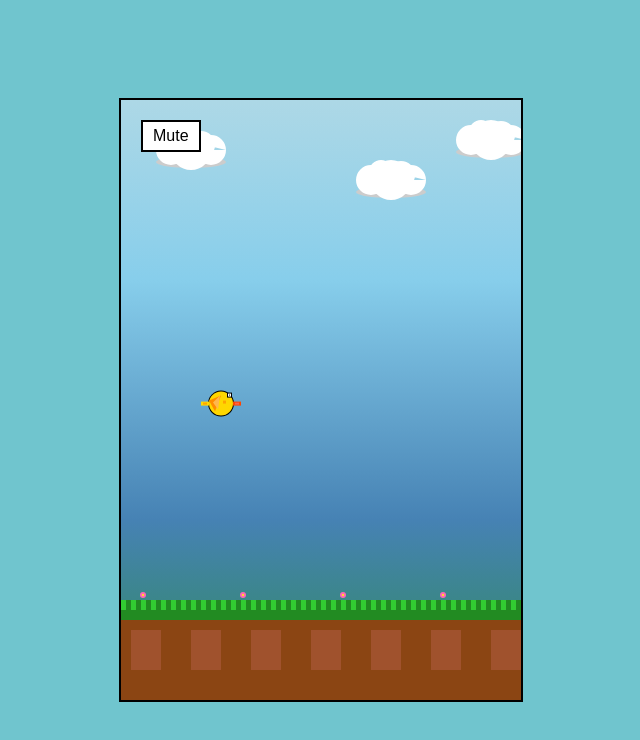
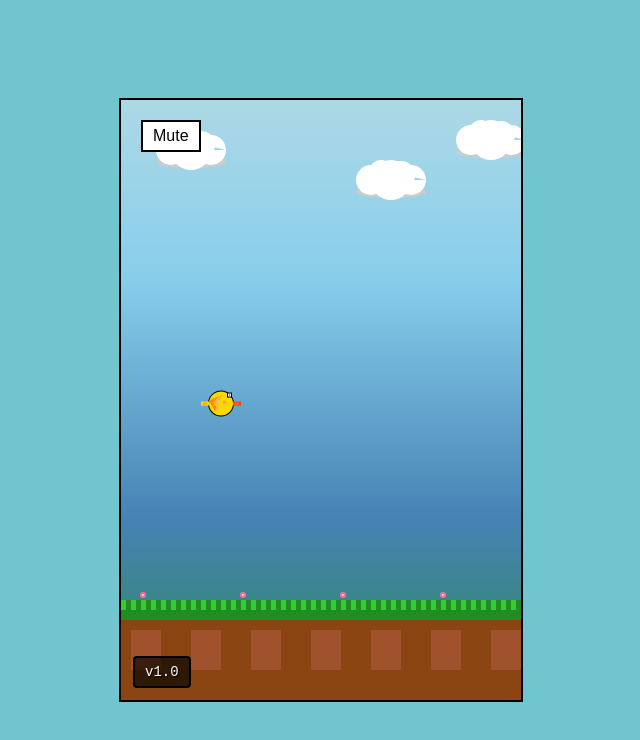
Before and after one commit to CHAT-PROG-2526/FB-Rhys, a plain HTML site: page Rhys.html in a window 1280 px wide. Shown: the whole page, without its empty margins (319-959 px from the left). Drawn offline with Linux system fonts and the light colour scheme.

Commit message:
Added version number

```diff
--- a/Rhys.css
+++ b/Rhys.css
@@ -85,6 +85,20 @@ body {
     pointer-events: auto;
 }
 
+#version-badge {
+    position: absolute;
+    bottom: 12px;
+    left: 12px;
+    padding: 6px 10px;
+    font-size: 14px;
+    color: #fff;
+    background: rgba(0, 0, 0, 0.65);
+    border: 2px solid #000;
+    border-radius: 4px;
+    text-shadow: 1px 1px 0 #000;
+    pointer-events: none;
+}
+
 #leaderboard-list {
     list-style: none;
     padding: 0;
--- a/Rhys.html
+++ b/Rhys.html
@@ -33,6 +33,7 @@
             </div>
             <div id="score-display">0</div>
             <button id="mute-btn">Mute</button>
+            <div id="version-badge">v1.0</div>
         </div>
     </div>
     <script src="Rhys.js"></script>
```
